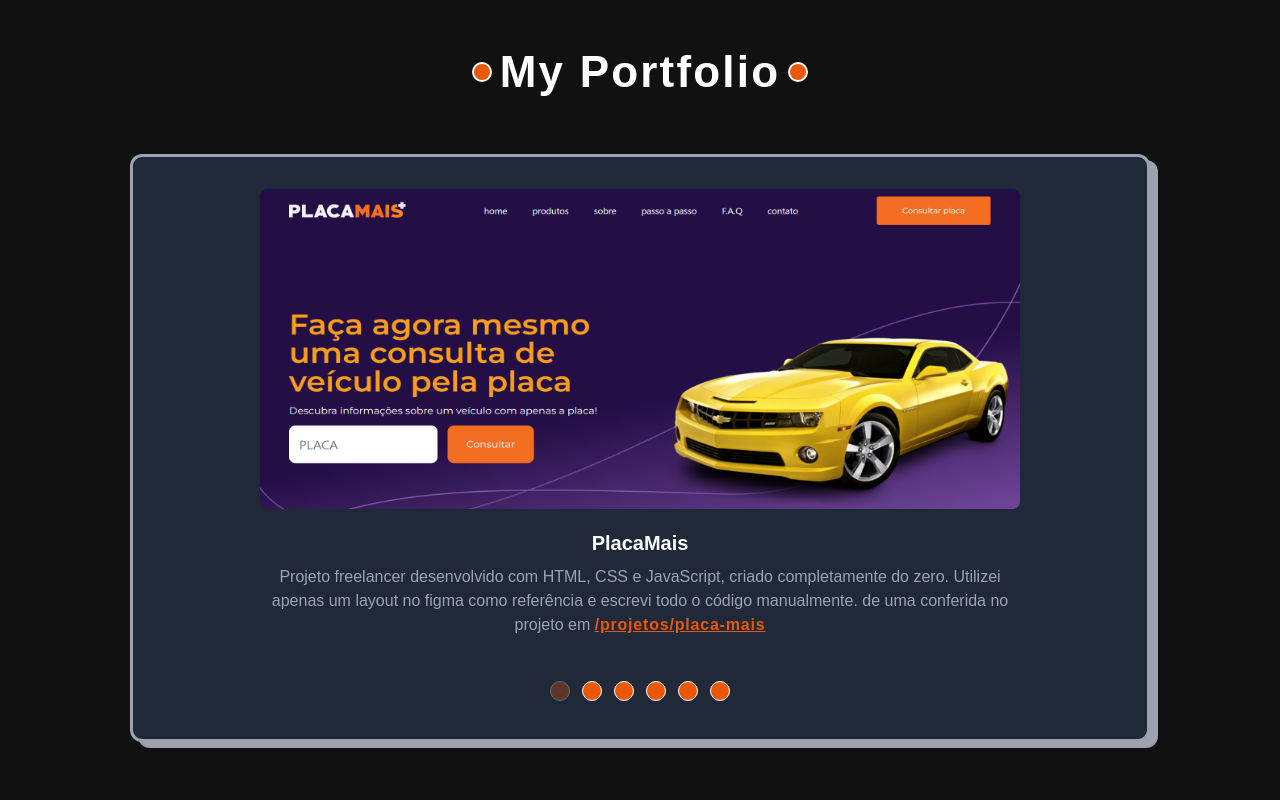
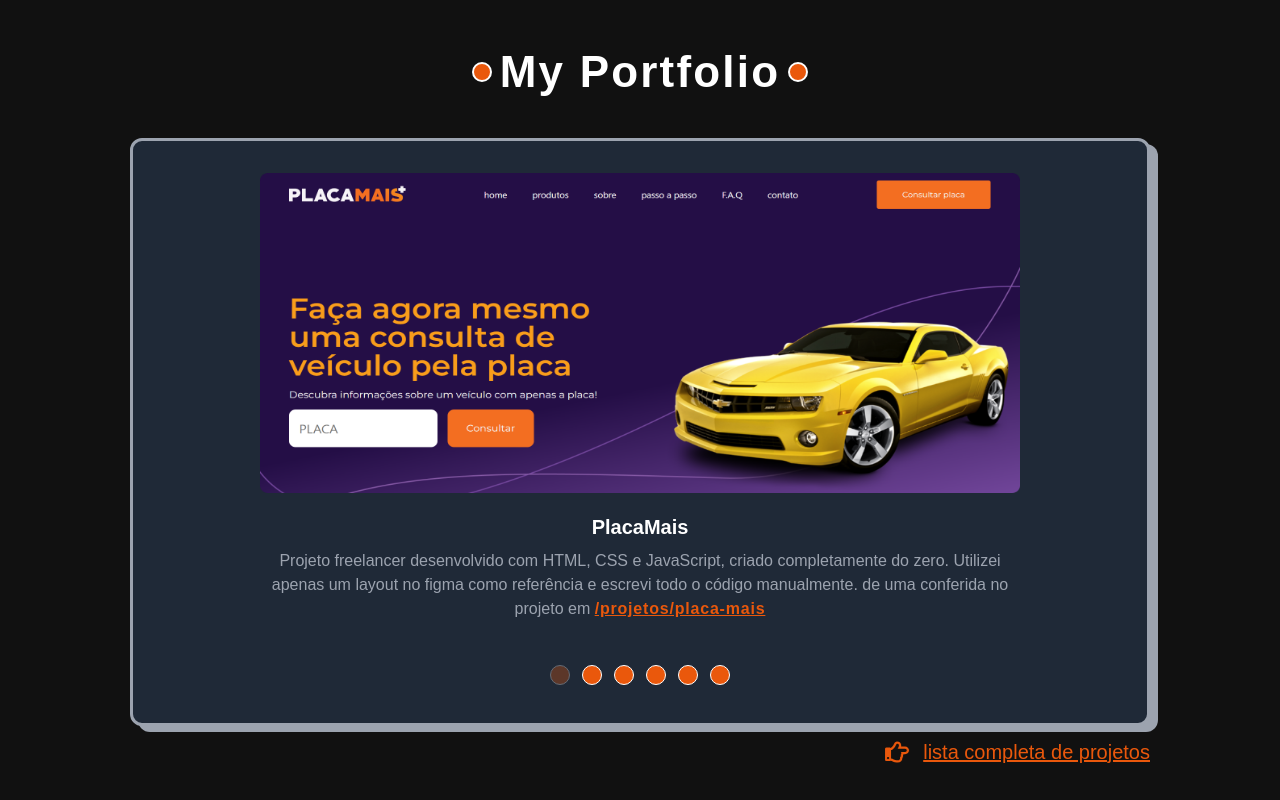
Before and after one commit to DuDupedrosa/new-portfolio, a Next.js app: page / in a window 1280 px wide. Shown: the part 2480-3280 px from the top of the page. Built offline with nearby package versions, Linux system fonts and the light colour scheme.

Commit message:
ajustando link see all projects

```diff
--- a/package.json
+++ b/package.json
@@ -23,6 +23,7 @@
     "keen-slider": "^6.8.6",
     "lucide-react": "^0.378.0",
     "next": "14.2.3",
+    "nextjs-toploader": "^1.6.12",
     "react": "^18",
     "react-dom": "^18",
     "react-i18next": "^14.1.2",
--- a/src/app/globals.css
+++ b/src/app/globals.css
@@ -91,6 +91,21 @@
   margin-left: 12px;
 }
 
+::-webkit-scrollbar {
+  width: 12px;
+  height: 12px;
+}
+
+/* Track */
+::-webkit-scrollbar-track {
+  background: #e5e7eb;
+}
+
+/* Handle */
+::-webkit-scrollbar-thumb {
+  background: #ea580c;
+}
+
 @media (max-width: 769px) {
   .dot {
     width: 16px;
--- a/src/app/layout.tsx
+++ b/src/app/layout.tsx
@@ -2,6 +2,7 @@
 import 'keen-slider/keen-slider.min.css';
 import { useEffect } from 'react';
 import 'animate.css';
+import NextTopLoader from 'nextjs-toploader';
 
 export default function RootLayout({
   children,
@@ -19,7 +20,10 @@
           rel="stylesheet"
         />
       </head>
-      <body className="font-opens-sans">{children}</body>
+      <body className="font-opens-sans">
+        <NextTopLoader color="#ea580c" showSpinner={false} />
+        {children}
+      </body>
     </html>
   );
 }
--- a/src/components/home/MyPortfolio/index.tsx
+++ b/src/components/home/MyPortfolio/index.tsx
@@ -14,6 +14,8 @@
 import { useKeenSlider } from 'keen-slider/react';
 import 'keen-slider/keen-slider.min.css';
 import { useTranslation } from 'react-i18next';
+import { FaRegHandPointRight } from 'react-icons/fa';
+import Link from 'next/link';
 
 const projects = [
   {
@@ -150,14 +152,28 @@
 }
 
 function MyPortfolioComponent() {
+  const { t } = useTranslation();
+
   return (
     <div className="mt-16 px-6 md:px-[52px] pb-16 border-b-main border-b-solid border-b-white">
       <PageTitle text="My portfolio" />
 
-      <div className="max-w-[1020px] ml-[auto] mr-[auto] py-8 px-5 bg-gray-800 rounded-xl mt-16 shadow-cardMain border-main border-solid border-gray-400">
+      <div className="max-w-[1020px] ml-[auto] mr-[auto] mt-12 py-8 px-5 bg-gray-800 rounded-xl shadow-cardMain border-main border-solid border-gray-400">
         <div className="max-w-[760px] ml-[auto] mr-[auto]">
           <PortfolioCard />
         </div>
+      </div>
+
+      <div className="max-w-[1020px] ml-[auto] mr-[auto] flex justify-end mt-2">
+        <Link
+          href={'/projects'}
+          className="flex items-center gap-2 max-w-max cursor-pointer hover:bg-orange-400"
+        >
+          <FaRegHandPointRight className="text-orange-600 animate-bouce-x text-xl md:text-2xl block" />
+          <span className="underline cursor-pointer text-lg md:text-xl lowercase font-medium text-orange-600 flex py-1">
+            {t('list_all_projects')}
+          </span>
+        </Link>
       </div>
     </div>
   );
--- a/src/i18n/locales/en.json
+++ b/src/i18n/locales/en.json
@@ -22,5 +22,6 @@
   "bikecraft": "Project developed at the end of my HTML and CSS course. I only had access to a layout in Figma and developed all the code from scratch. I used HTML, CSS and JavaScript to create the interactions in the project.",
   "rocket_nft": "This project was conceived as part of a Rocketseat challenge and was developed completely from scratch. Using a Figma layout as a reference, all the code was created from scratch, using HTML, CSS and JavaScript to implement the interactions in the interface.",
   "call_action_see_project": "check out the project at",
-  "project_name_slide": "/projects/{{projectName}}"
+  "project_name_slide": "/projects/{{projectName}}",
+  "list_all_projects": "Complete List of Projects"
 }
--- a/src/i18n/locales/pt.json
+++ b/src/i18n/locales/pt.json
@@ -22,5 +22,6 @@
   "bikecraft": "Projeto desenvolvido ao término do meu curso de HTML e CSS. Tive acesso apenas a um layout no Figma e desenvolvi todo o código do zero. Utilizei HTML, CSS e JavaScript para criar as interações no projeto.",
   "rocket_nft": "Este projeto foi concebido como parte de um desafio da Rocketseat e foi desenvolvido completamente do zero. Utilizando como referência um layout elaborado no Figma, todo o código foi criado do zero, empregando HTML, CSS e JavaScript para implementar as interações na interface.",
   "call_action_see_project": "de uma conferida no projeto em",
-  "project_name_slide": "/projetos/{{projectName}}"
+  "project_name_slide": "/projetos/{{projectName}}",
+  "list_all_projects": "Lista Completa de Projetos"
 }
--- a/tailwind.config.ts
+++ b/tailwind.config.ts
@@ -60,9 +60,15 @@
         sm: 'calc(var(--radius) - 4px)',
       },
       keyframes: {
-        'accordion-down': {
-          from: { height: '0' },
-          to: { height: 'var(--radix-accordion-content-height)' },
+        'bounce-x': {
+          '0%, 100%': {
+            transform: 'translateX(-25%)',
+            animationTimingFunction: 'cubic-bezier(0.8, 0, 1, 1)',
+          },
+          '50%': {
+            transform: 'translateX(0)',
+            animationTimingFunction: 'cubic-bezier(0, 0, 0.2, 1)',
+          },
         },
         'accordion-up': {
           from: { height: 'var(--radix-accordion-content-height)' },
@@ -72,6 +78,7 @@
       animation: {
         'accordion-down': 'accordion-down 0.2s ease-out',
         'accordion-up': 'accordion-up 0.2s ease-out',
+        'bouce-x': 'bounce-x 0.6s infinite',
       },
       fontFamily: {
         'opens-sans': ['Opens Sans', 'sans-serif'],
```
Also changed, not shown: 1 other file (tests, documents, lock files or other folders).
